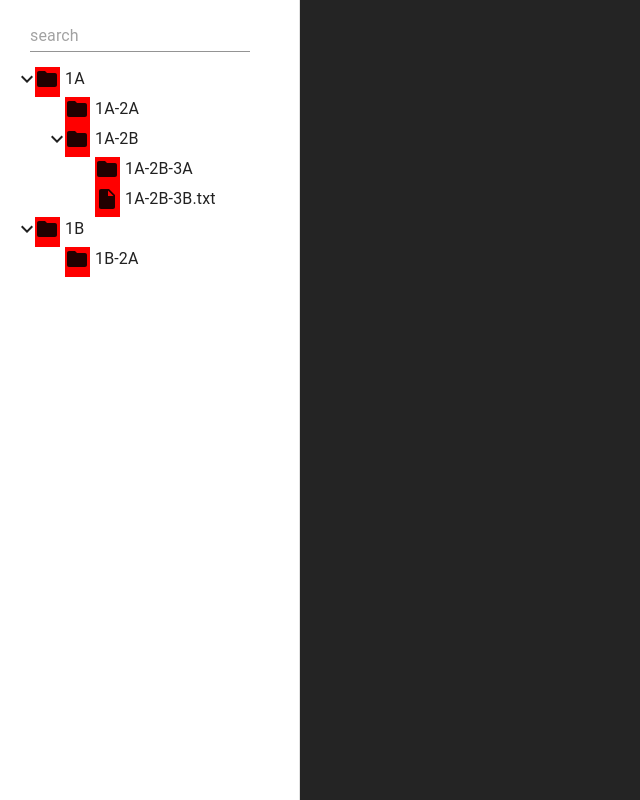
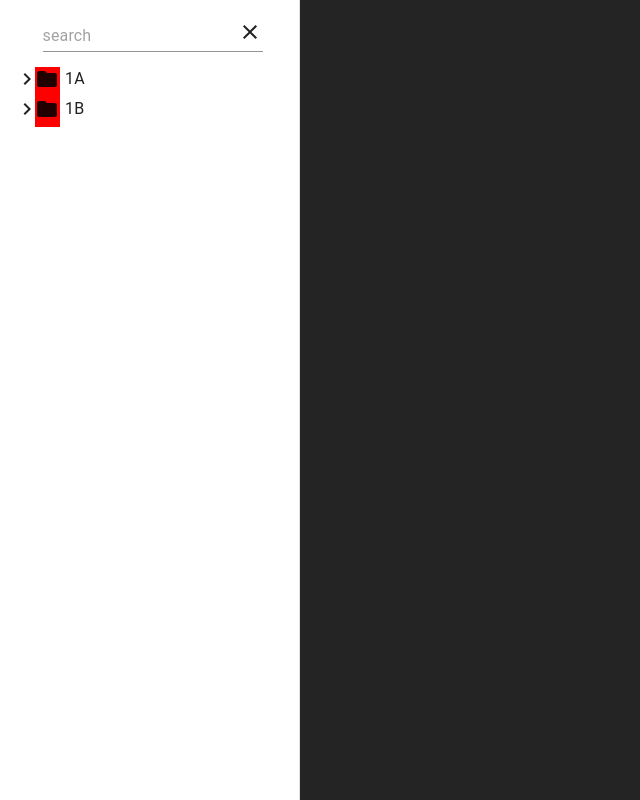
Before and after one commit to ivakhiv99/file-explorer, a React (Vite) app: page / in a window 1280 px wide. Shown: the whole page, without its empty margins (0-640 px from the left). Built offline with nearby package versions, Linux system fonts and the light colour scheme.

Commit message:
feat: clear search btn; fix: collapsable folders now remember their state

```diff
--- a/src/App.tsx
+++ b/src/App.tsx
@@ -29,7 +29,7 @@ function App() {
 				value,
 				'./'
 			);
-			setBreadCrumbs(breadCrumbs)
+			setBreadCrumbs(breadCrumbs);
 			setSearchResult(result);
 		} else {
 			setActiveSearch(false);
@@ -84,13 +84,13 @@ export default App;
 //
 // 3 - make folders with children clickable and display it's children---------// DONE
 //  3.1 - animate arrow icons for clickable folders (optional)
-//	3.2 - fix the issue with top folder being opened from opening all other folders down the tree
+//	3.2 - fix the issue with top folder being opened from opening all other folders down the tree    ----// DONE
 //
 // 4 - add search input for files and folders---------------------------------// DONE
 //  4.1 - debounce the input (optional)---------------------------------------// DONE
 //  4.2 - write a hook/func for searching files/folders-----------------------// DONE
 //	4.3 - display expanded folder if it has children--------------------------// DONE
-//  4.4 - display path to found file/folder as a seppareate string/component
+//  4.4 - display path to found file/folder as a seppareate string/component--// DONE
 //  4.5 - display "nothing found" message
 //	4.6 - add loader for search/(debounce?)
 //
--- a/src/components/ArowIcon.tsx
+++ b/src/components/ArowIcon.tsx
@@ -6,7 +6,6 @@ const ClosedArrow = styled(KeyboardArrowRightIcon)`
 	cursor: pointer;
 	position: absolute;
 	left: -15px;
-	color: #999;
 `;
 
 const OpenArrow = styled(KeyboardArrowRightIcon)`
@@ -14,6 +13,7 @@ const OpenArrow = styled(KeyboardArrowRightIcon)`
 	position: absolute;
 	left: -15px;
 	transform: rotateZ(90deg);
+	color: #999;
 `;
 
 interface IArowIcon {
@@ -23,9 +23,9 @@ interface IArowIcon {
 
 const ArowIcon: FC<IArowIcon> = ({ isOpen, onClick }) =>
 	isOpen ? (
+		<ClosedArrow onClick={onClick} />
+	) : (
 		<OpenArrow onClick={onClick} />
-	) : (
-		<ClosedArrow onClick={onClick} />
 	);
 
 export default ArowIcon;
--- a/src/components/FileItem.tsx
+++ b/src/components/FileItem.tsx
@@ -1,6 +1,6 @@
 import { FC } from 'react';
 import { File } from '../types/fileStructure';
-import { FlexRow, ItemWrapper } from '../styles/FileTree';
+import { FlexRow, ItemWrapper } from '../styles/FileTreeStyles';
 import InsertDriveFileIcon from '@mui/icons-material/InsertDriveFile';
 import Typography from '@mui/material/Typography';
 import { CustomIcon } from '../utils';
--- a/src/components/FileTree.tsx
+++ b/src/components/FileTree.tsx
@@ -10,9 +10,17 @@ interface IFileTree {
 const FileTree: FC<IFileTree> = ({ fileSctructure }) => {
 	return fileSctructure.map((item: Item) =>
 		item.isFile ? (
-			<FileItem {...item} key={item.name} />
+			<FileItem
+				name={item.name}
+				extension={item.extension}
+				key={item.name}
+			/>
 		) : (
-			<FolderItem {...item} key={item.name} />
+			<FolderItem
+				name={item.name}
+				children={item.children}
+				key={item.name}
+			/>
 		)
 	);
 };
--- a/src/components/FolderItem.tsx
+++ b/src/components/FolderItem.tsx
@@ -1,17 +1,22 @@
 import { FC, useState } from 'react';
 import { Folder, Item } from '../types/fileStructure';
-import { ChildrenWrapper, FlexRow, ItemWrapper } from '../styles/FileTree';
+import {
+	ChildrenWrapper,
+	FlexRow,
+	ItemWrapper,
+} from '../styles/FileTreeStyles';
 import ArowIcon from './ArowIcon';
 import { CustomIcon } from '../utils';
 import FolderIcon from '@mui/icons-material/Folder';
 import Typography from '@mui/material/Typography';
-import FileItem from './FileItem';
+import FileTree from './FileTree';
 
 const FolderItem: FC<Folder> = ({ name, children }) => {
 	const [isOpen, setIsOpen] = useState<boolean>(true);
 
 	const toggleFolder = () => setIsOpen(!isOpen);
 
+	//TODO: use display none conditionaly instead of removing from dom
 	return (
 		<ItemWrapper>
 			<FlexRow>
@@ -25,26 +30,9 @@ const FolderItem: FC<Folder> = ({ name, children }) => {
 					{name}
 				</Typography>
 			</FlexRow>
-
-			{isOpen && (
-				<ChildrenWrapper>
-					{(children || []).map((item: Item) =>
-						item.isFile ? (
-							<FileItem
-								name={item.name}
-								extension={item.extension}
-								key={item.name}
-							/>
-						) : (
-							<FolderItem
-								name={item.name}
-								children={item.children}
-								key={item.name}
-							/>
-						)
-					)}
-				</ChildrenWrapper>
-			)}
+			<ChildrenWrapper isvisible={isOpen.toString()}>
+				{children && <FileTree fileSctructure={children} />}
+			</ChildrenWrapper>
 		</ItemWrapper>
 	);
 };
--- a/src/components/Search.tsx
+++ b/src/components/Search.tsx
@@ -1,10 +1,24 @@
 import Input from '@mui/material/Input';
 import { styled } from 'styled-components';
 import { useDebounce } from '../utils';
-import { FC, useEffect } from 'react';
+import { FC } from 'react';
+import ClearIcon from '@mui/icons-material/Clear';
+
+const InputWrapper = styled.div`
+	cursor: pointer;
+	display: flex;
+	justify-content: center;
+`;
 
 const StyledInput = styled(Input)`
 	margin-bottom: 15px;
+`;
+
+const StyledClearIcon = styled(ClearIcon)`
+	position: relative;
+	right: 25px;
+	width: 15px;
+	height: 15px;
 `;
 
 interface ISearch {
@@ -12,82 +26,27 @@ interface ISearch {
 }
 
 const Search: FC<ISearch> = ({ handler }) => {
-	const { inputValue, debouncedHandler } = useDebounce(handler, 1000);
+	const { inputValue, debouncedHandler } = useDebounce(handler, 700);
 
 	const handleChange = (event: React.ChangeEvent) => {
 		debouncedHandler((event.target as HTMLInputElement).value);
 	};
 
+	const handleClear = () => {
+		handler('');
+		debouncedHandler('');
+	};
+
 	return (
-		<StyledInput
-			placeholder="search"
-			value={inputValue}
-			onChange={handleChange}
-		/>
+		<InputWrapper>
+			<StyledInput
+				placeholder="search"
+				value={inputValue}
+				onChange={handleChange}
+			/>
+			<StyledClearIcon onClick={handleClear} />
+		</InputWrapper>
 	);
 };
 
 export default Search;
-
-/*
-
-import React, { useState, useEffect } from 'react';
-
-interface DebouncedInputProps {
-  onChange: (value: string) => void;
-}
-
-const DebouncedInput: React.FC<DebouncedInputProps> = ({ onChange }) => {
-  const [inputValue, setInputValue] = useState<string>('');
-
-  useEffect(() => {
-    const timerId = setTimeout(() => {
-      onChange(inputValue);
-    }, 1500); // Hardcoded delay of 1500ms
-
-    return () => {
-      clearTimeout(timerId);
-    };
-  }, [inputValue, onChange]);
-
-  const handleInputChange = (event: React.ChangeEvent<HTMLInputElement>) => {
-    setInputValue(event.target.value);
-  };
-
-  return (
-    <input
-      type="text"
-      value={inputValue}
-      onChange={handleInputChange}
-      placeholder="Type here..."
-    />
-  );
-};
-
-export default DebouncedInput;
-
-
-
-
-interface DebouncedInputProps {
-  onChange: (value: string) => void;
-}
-
-
-
-const DebouncedInput: React.FC<DebouncedInputProps> = ({ onChange }) => {
-  const { value, onChange: handleInputChange } = useDebouncedInput(onChange, 1500);
-
-  return (
-    <input
-      type="text"
-      value={value}
-      onChange={handleInputChange}
-      placeholder="Type here..."
-    />
-  );
-};
-
-export default DebouncedInput;
-
-*/
--- a/src/styles/FileTree.tsx
+++ b/src/styles/FileTreeStyles.tsx
@@ -1,14 +1,19 @@
 import { styled } from 'styled-components';
 
-const ItemWrapper = styled.div`
-	display: flex;
+interface WrapperProps {
+	isvisible?: string;
+}
+
+const ItemWrapper = styled.div<WrapperProps>`
+	//stupid react warnings
+	/* If you want to write it to the DOM, pass a string instead: isvisible="true" or isvisible={value.toString()} */
+	display: ${({ isvisible }) => (isvisible === 'true' ? 'none' : 'flex')};
 	flex-direction: column;
 	position: relative;
 `;
 
 const ChildrenWrapper = styled(ItemWrapper)`
 	padding-left: 30px;
-	/* background-color: #cbc9c9; */
 `;
 
 const FlexRow = styled.div`
```
Also changed, not shown: src/utils/useDebounce.ts (+0 -23 lines).
